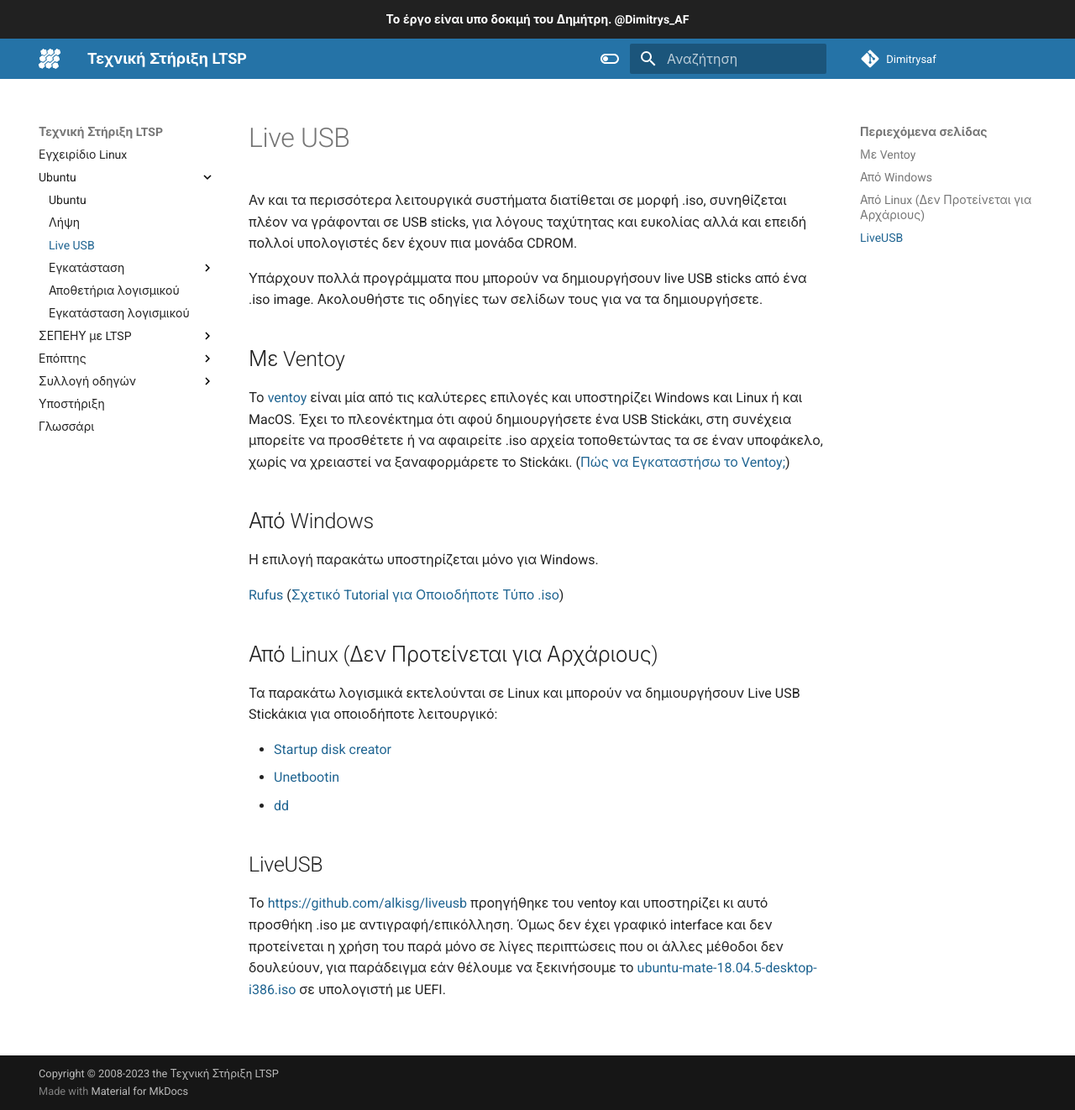
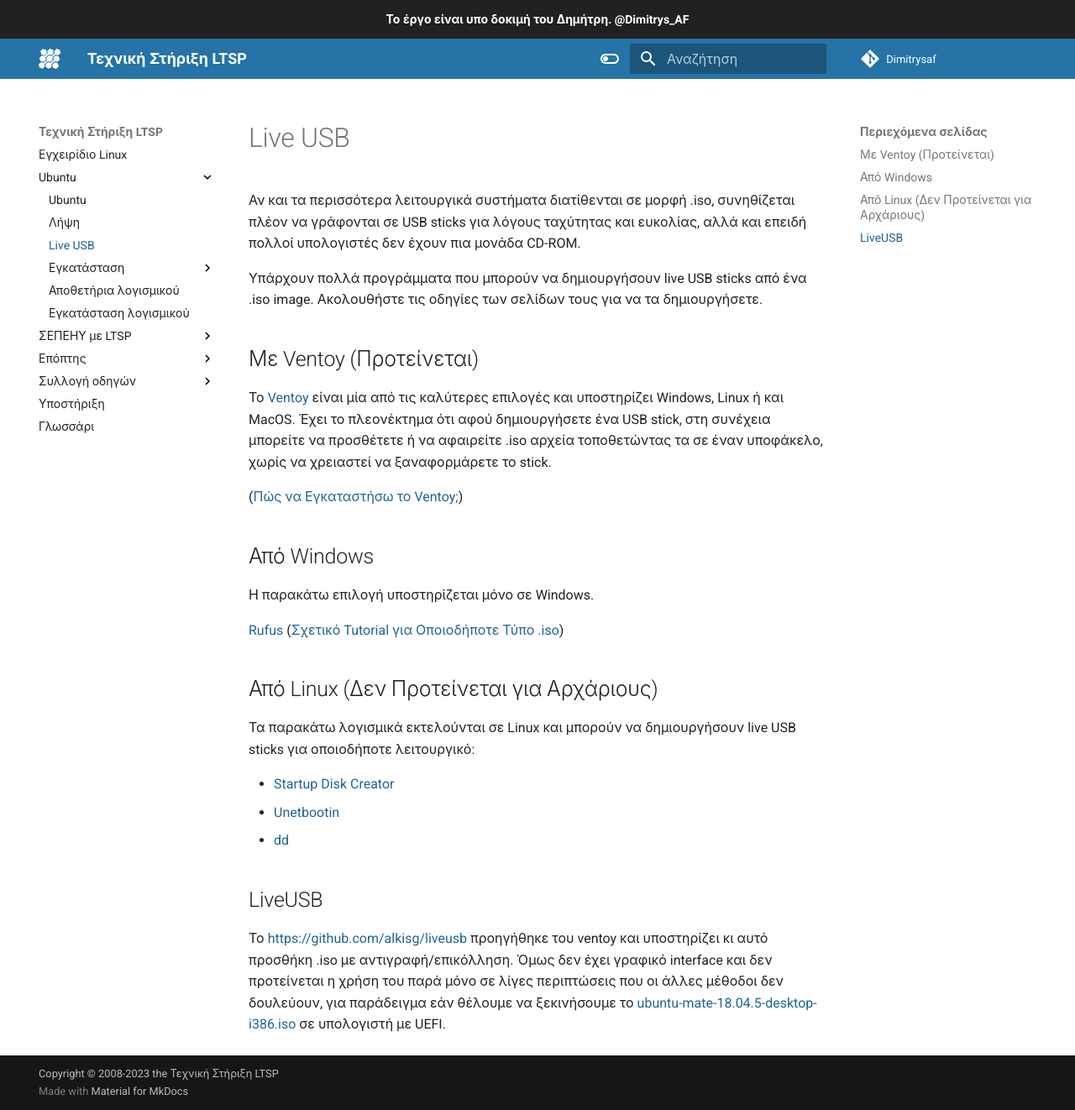
Before and after one commit to Educational-Tools/Linux-Manual, an MkDocs documentation site: the page built from docs/ubuntu/liveusb.md, in a window 1280 px wide and 1322 px high. Shown: the whole window at 84% size. Built offline with MkDocs 1.6.1 and Material for MkDocs 9.7.7, drawn with Linux system fonts in a browser that asks for light colours.

Commit message:
modified:   docs/ubuntu/liveusb.md

```diff
--- a/docs/ubuntu/liveusb.md
+++ b/docs/ubuntu/liveusb.md
@@ -1,38 +1,37 @@
 # Live USB
 
-Αν και τα περισσότερα λειτουργικά συστήματα διατίθεται σε μορφή .iso,
-συνηθίζεται πλέον να γράφονται σε USB sticks, για λόγους ταχύτητας και ευκολίας
-αλλά και επειδή πολλοί υπολογιστές δεν έχουν πια μονάδα CDROM.
+Αν και τα περισσότερα λειτουργικά συστήματα διατίθενται σε μορφή .iso,
+συνηθίζεται πλέον να γράφονται σε USB sticks για λόγους ταχύτητας και
+ευκολίας, αλλά και επειδή πολλοί υπολογιστές δεν έχουν πια μονάδα CD-ROM.
 
 Υπάρχουν πολλά προγράμματα που μπορούν να δημιουργήσουν live USB sticks
 από ένα .iso image. Ακολουθήστε τις οδηγίες των σελίδων τους για να τα
 δημιουργήσετε.
 
-## Με Ventoy
+## Με Ventoy (Προτείνεται)
 
-Το [ventoy](https://ventoy.net) είναι μία από τις καλύτερες επιλογές και
-υποστηρίζει Windows και Linux ή και MacOS. Έχει το πλεονέκτημα ότι αφού δημιουργήσετε ένα
-USB Stickάκι, στη συνέχεια μπορείτε να προσθέτετε ή να αφαιρείτε .iso αρχεία
-τοποθετώντας τα σε έναν υποφάκελο, χωρίς να χρειαστεί να ξαναφορμάρετε το
-Stickάκι.
+Το [Ventoy](https://ventoy.net) είναι μία από τις καλύτερες επιλογές και
+υποστηρίζει Windows, Linux ή και MacOS. Έχει το πλεονέκτημα ότι αφού δημιουργήσετε
+ένα USB stick, στη συνέχεια μπορείτε να προσθέτετε ή να αφαιρείτε .iso αρχεία
+τοποθετώντας τα σε έναν υποφάκελο, χωρίς να χρειαστεί να ξαναφορμάρετε το stick.
+
 ([Πώς να Εγκαταστήσω το Ventoy;](https://www.pcsteps.gr/99966-multiboot-usb-%CE%BC%CE%B5-%CE%BB%CE%B5%CE%B9%CF%84%CE%BF%CF%85%CF%81%CE%B3%CE%B9%CE%BA%CE%AC-%CF%83%CF%85%CF%83%CF%84%CE%AE%CE%BC%CE%B1%CF%84%CE%B1/))
 
 ## Από Windows
 
-Η επιλογή παρακάτω υποστηρίζεται μόνο για Windows.
+Η παρακάτω επιλογή υποστηρίζεται μόνο σε Windows.
 
-[Rufus](https://rufus.ie/) ([Σχετικό Tutorial για
-  Οποιοδήποτε Τύπο .iso](https://www.pcsteps.gr/14678-%CE%B4%CE%B7%CE%BC%CE%B9%CE%BF%CF%85%CF%81%CE%B3%CE%AF%CE%B1-boot-usb/))
+[Rufus](https://rufus.ie/)
+([Σχετικό Tutorial για Οποιοδήποτε Τύπο .iso](https://www.pcsteps.gr/14678-%CE%B4%CE%B7%CE%BC%CE%B9%CE%BF%CF%85%CF%81%CE%B3%CE%AF%CE%B1-boot-usb/))
 
 ## Από Linux (Δεν Προτείνεται για Αρχάριους)
 
-Τα παρακάτω λογισμικά εκτελούνται σε Linux και μπορούν να δημιουργήσουν Live
-USB Stickάκια για οποιοδήποτε λειτουργικό:
+Τα παρακάτω λογισμικά εκτελούνται σε Linux και μπορούν να δημιουργήσουν live
+USB sticks για οποιοδήποτε λειτουργικό:
 
-- [Startup disk
-  creator](https://ubuntu.com/tutorials/tutorial-create-a-usb-stick-on-ubuntu)
+- [Startup Disk Creator](https://ubuntu.com/tutorials/tutorial-create-a-usb-stick-on-ubuntu)
 - [Unetbootin](https://fossbytes.com/create-bootable-usb-media-from-iso-ubuntu/)
--  [dd](https://fossbytes.com/create-bootable-usb-media-from-iso-ubuntu/)
+- [dd](https://fossbytes.com/create-bootable-usb-media-from-iso-ubuntu/)
 
 ## LiveUSB
 
```
